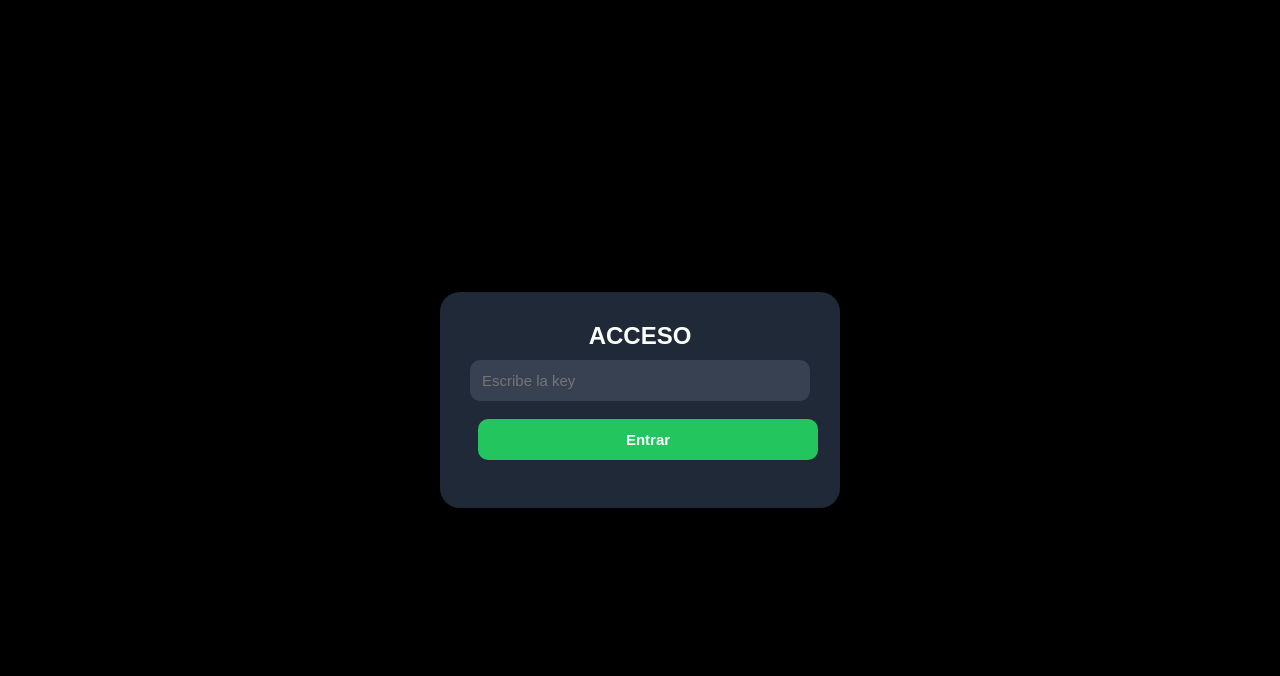
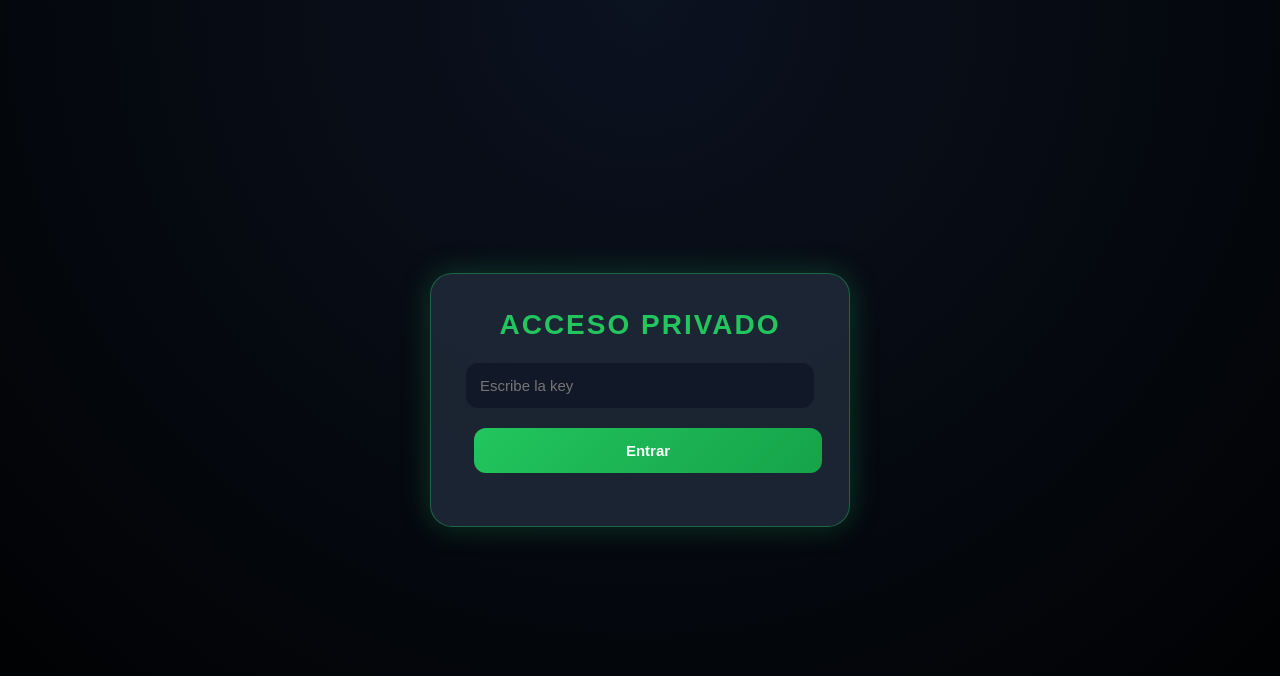
Before and after one commit to panelun9-dot/roblox-api, a website: page index.html in a window 1280 px wide. Drawn offline with Linux system fonts and the light colour scheme.

Commit message:
Update index.html

```diff
--- a/index.html
+++ b/index.html
@@ -11,44 +11,66 @@
 #keyScreen{
 position:fixed;top:0;left:0;
 width:100%;height:100%;
-background:#000;
+background:radial-gradient(circle at top,#0b1220,#000);
 display:flex;
 justify-content:center;
 align-items:center;
 z-index:9999;
+backdrop-filter: blur(10px);
 }
 
 .key-box{
-background:#1f2937;
-padding:30px;
-border-radius:20px;
+background:rgba(31,41,55,0.9);
+padding:35px;
+border-radius:22px;
 width:90%;
-max-width:400px;
+max-width:420px;
 text-align:center;
+box-shadow:0 0 30px rgba(34,197,94,0.25);
+border:1px solid rgba(34,197,94,0.4);
+animation:popIn 0.5s ease;
+}
+
+@keyframes popIn{
+from{transform:scale(0.85);opacity:0;}
+to{transform:scale(1);opacity:1;}
+}
+
+.key-box h2{
+font-size:28px;
+font-weight:900;
+color:#22c55e;
+letter-spacing:2px;
+margin-bottom:10px;
 }
 
 .key-box input{
 width:100%;
-padding:12px;
-margin:10px 0;
+padding:14px;
+margin:12px 0;
 border:none;
-border-radius:10px;
-background:#374151;
+border-radius:12px;
+background:#111827;
 color:white;
+outline:none;
 }
 
 .key-box button{
 width:100%;
-padding:12px;
+padding:14px;
 border:none;
-border-radius:10px;
-background:#22c55e;
+border-radius:12px;
+background:linear-gradient(135deg,#22c55e,#16a34a);
 color:white;
 font-weight:bold;
 cursor:pointer;
 }
 
-#errorKey{color:red;margin-top:10px;}
+#errorKey{
+color:#ff4d4d;
+margin-top:10px;
+font-weight:bold;
+}
 
 body{
 background:radial-gradient(circle,#1f2937,#0b0f19);
@@ -205,7 +227,7 @@ margin-top:12px;
 
 <div id="keyScreen">
 <div class="key-box">
-<h2>ACCESO</h2>
+<h2>ACCESO PRIVADO</h2>
 <input id="keyInput" placeholder="Escribe la key">
 <button onclick="checkKey()">Entrar</button>
 <p id="errorKey"></p>
@@ -283,8 +305,6 @@ margin-top:12px;
 
 </div>
 
-</div>
-
 <script>
 
 function checkKey(){
@@ -328,7 +348,7 @@ let robux=document.getElementById("robux").value;
 
 document.getElementById("resultado").innerHTML=`
 <div class="card">
-<h2>Checkout (simulación)</h2>
+<h2>Cargando compra...</h2>
 
 <div class="checkout-box">
 <p><b>Cuenta de pago:</b></p>
@@ -358,4 +378,4 @@ document.getElementById("resultado").innerHTML=`
 </script>
 
 </body>
-  </html>
+</html>
```
